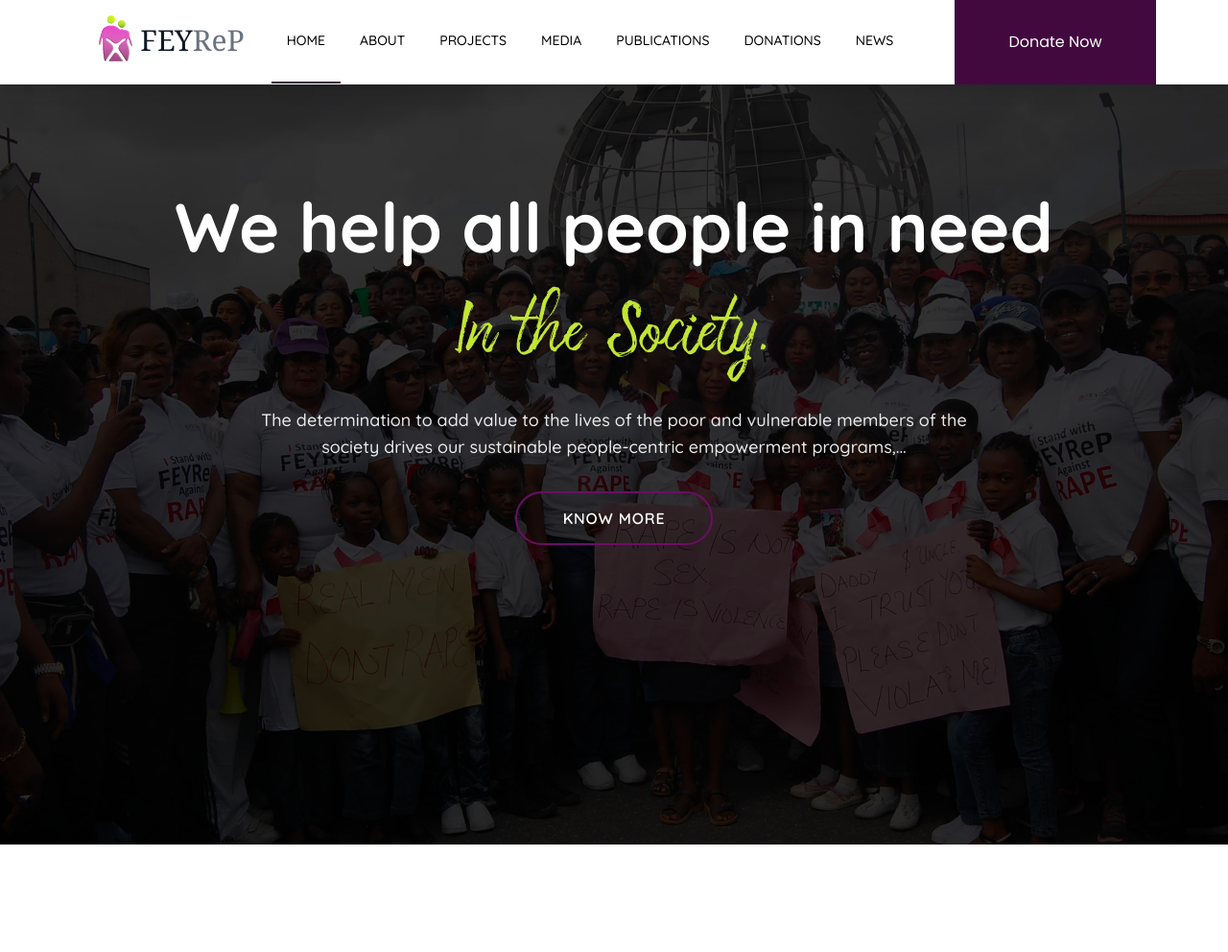
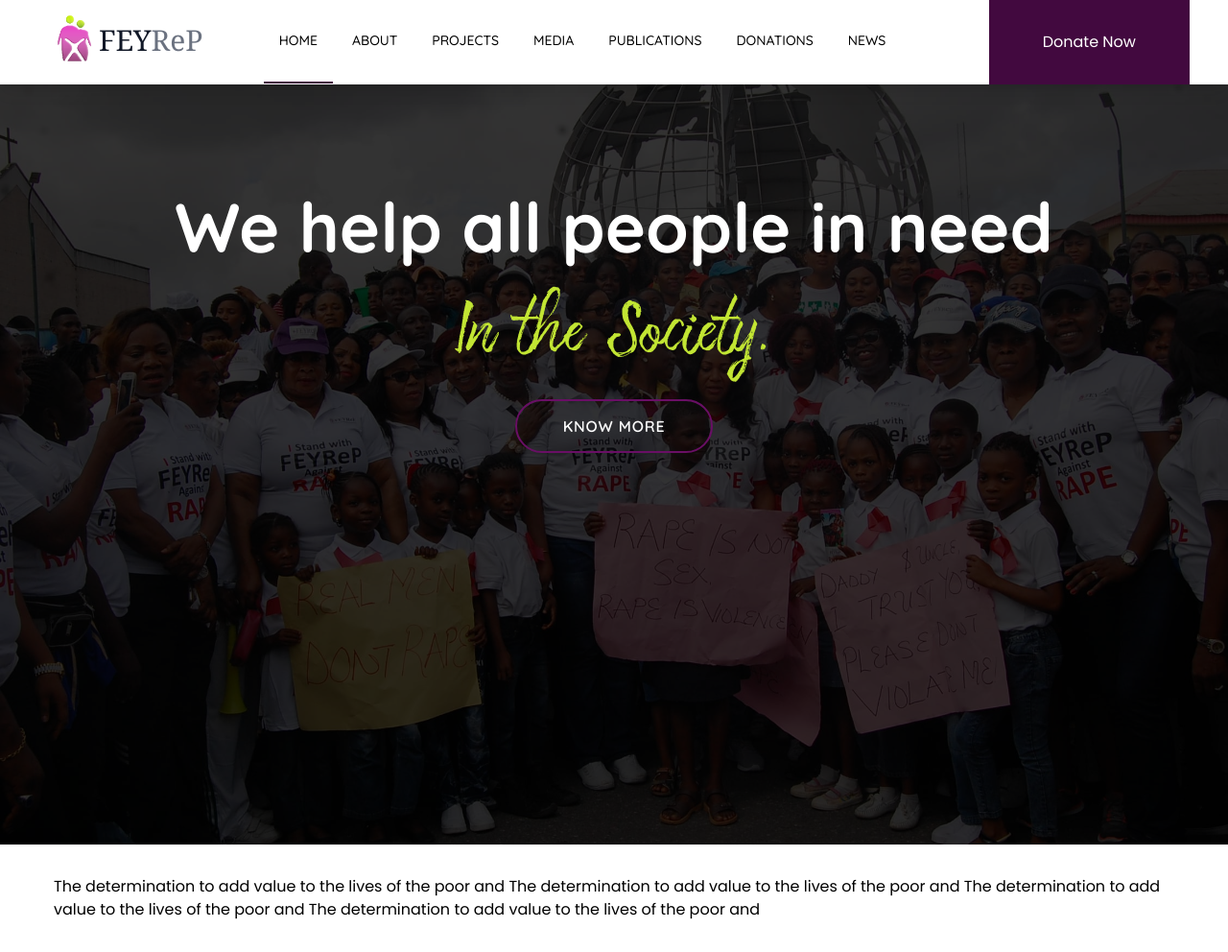
Before and after one commit to NzakiCodes/feyrep-next, a Next.js app: page / in a window 1280 px wide. Shown: the whole page at 96% size. Before the commit the page ends 880 px from the top, so only its background shows below. Built offline with nearby package versions, Linux system fonts and the light colour scheme.

Commit message:
Added Section, Cards components

```diff
--- /dev/null
+++ b/components/cards.jsx
@@ -0,0 +1,7 @@
+export const HoverableCard = ({children})=>{
+    return(
+        <div className="shadow-lg py-6 px-4">
+            {children}
+        </div>
+    )
+}
--- a/components/header.jsx
+++ b/components/header.jsx
@@ -4,7 +4,7 @@ const Header = () => (
     <div class="relative h-screen ">
         <div className="absolute inset-0 w-full h-full object-cover object-center z-30 bg-opacity-80 bg-black ">
             <div className="flex justify-center">
-                <div className=" md:container m-auto max-h-11 py-10 md:mt-20 text-center">
+                <div className="container m-auto max-h-11 py-10 md:mt-20 text-center">
                     <h1 className="md:text-7xl text-5xl text-white font-extrabold font-quicksand">
                         We help all people in need
                     </h1>
@@ -12,7 +12,7 @@ const Header = () => (
                         In the Society.
                     </h2>
 
-                    <div className="container text-white opacity-90 ">
+                    <div className="container text-white opacity-90 hidden">
                         <p className="font-quicksand text-lg px-2">
                             The determination to add value to the lives of the poor and vulnerable members of the <br className="hidden md:block" /> society drives our sustainable people-centric empowerment programs,...
                          </p>
@@ -30,6 +30,7 @@ const Header = () => (
             </div>
         </div>
         <img className="absolute inset-0 w-full h-full object-cover object-center z-10" src="/images/img-hero.JPG" alt="WomanBeach" />
+
     </div>
 );
 
--- a/components/navbar.jsx
+++ b/components/navbar.jsx
@@ -4,8 +4,8 @@ const Navbar = ({ activeBtn }) => {
             {/* <h1 className="text font-medium text-2xl">FEYReP</h1> */}
             <div className="bg-primary py-5 px-12 hidden">
             </div>
-            <div className=" flex flex-row justify-between lg:justify-center fw-container sm:gap-10 md:gap-0" >
-                <div className="py-3 px-4  md:px-6 flex">
+            <div className=" flex flex-row justify-between r fw-container sm:gap-10 md:gap-0" >
+                <div className="py-3 px-4  md:px-4 flex">
                     <div className="col-span-5 xlg:col-span-4 p-1 ">
                         <img className="fw-logo" src="/images/logo-icon.png" alt="FEYReP logo" />
                     </div>
--- a/components/sections.jsx
+++ b/components/sections.jsx
@@ -1,3 +1,7 @@
-const Sections = ()=>(
-    <div className=""></div>
-)
+const Section = ({children})=>(
+    <div className="fw-container mx-auto px-4 py-8">
+        {children}
+    </div>
+);
+
+export default Section
--- a/pages/index.js
+++ b/pages/index.js
@@ -1,3 +1,4 @@
+import Section from 'components/sections';
 import Head from 'next/head';
 import Header from '../components/header';
 import Navbar from '../components/navbar';
@@ -17,7 +18,11 @@ export default function Home() {
         <Navbar activeBtn="home"/>
         <div className="p-10"/>
         <Header/>
-
+        <Section>
+          <p>
+          The determination to add value to the lives of the poor and The determination to add value to the lives of the poor and The determination to add value to the lives of the poor and The determination to add value to the lives of the poor and
+          </p>
+        </Section>
       </main>
 
     </div>
--- a/styles/globals.css
+++ b/styles/globals.css
@@ -7,6 +7,9 @@
 :root {
   --primary-color: #42093f;
   --secondary-color: #80a316;
+}
+html,body{
+  scroll-behavior: smooth;
 }
 body {
   font-family: "Poppins", sans-serif !important;
```
